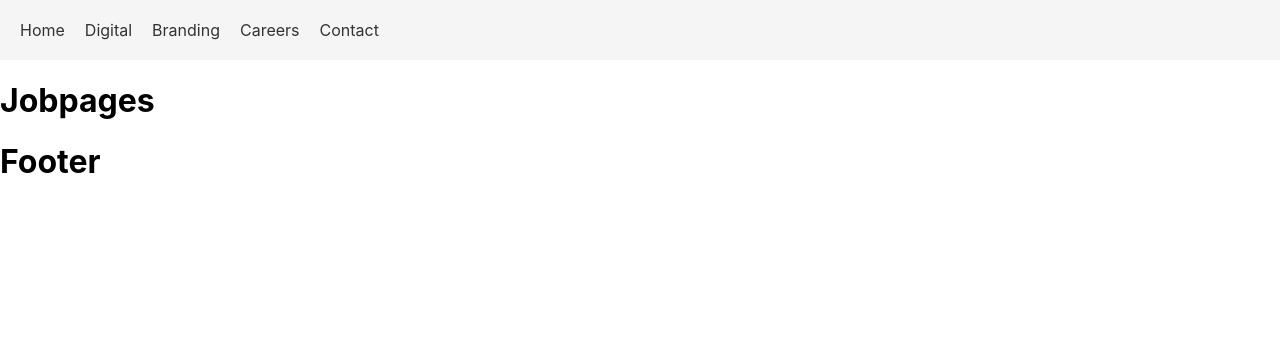
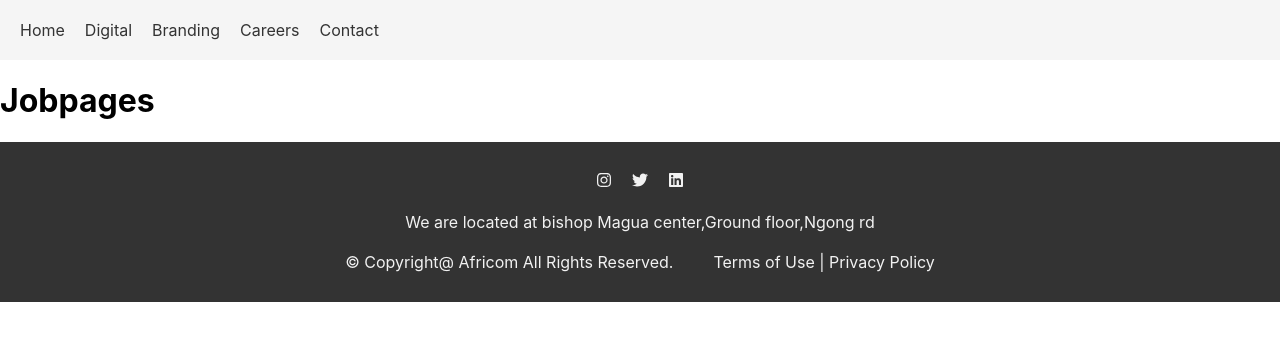
Before and after one commit to JMuhlanga/Africomwebsite, a React (Create React App) app: page /jobpages in a window 1280 px wide. Shown: the top 340 px of the page. Built offline with nearby package versions, Linux system fonts and the light colour scheme.

Commit message:
footer css updated

```diff
--- a/package.json
+++ b/package.json
@@ -3,11 +3,16 @@
   "version": "0.1.0",
   "private": true,
   "dependencies": {
+    "@fortawesome/fontawesome-free": "^6.3.0",
+    "@fortawesome/fontawesome-svg-core": "^6.3.0",
+    "@fortawesome/free-solid-svg-icons": "^6.3.0",
+    "@fortawesome/react-fontawesome": "^0.2.0",
     "@testing-library/jest-dom": "^5.16.5",
     "@testing-library/react": "^13.4.0",
     "@testing-library/user-event": "^13.5.0",
     "react": "^18.2.0",
     "react-dom": "^18.2.0",
+    "react-icons": "^4.7.1",
     "react-router-dom": "^6.8.1",
     "react-scripts": "5.0.1",
     "web-vitals": "^2.1.4"
--- a/src/Components/Footer.js
+++ b/src/Components/Footer.js
@@ -1,11 +1,31 @@
 //create a footer page
 import React, { Component } from 'react';
+import '../Styles/Footer.css';
+
+import { FaInstagram, FaTwitter, FaLinkedin } from "react-icons/fa";
 
 class Footer extends Component {
     render() {
         return (
             <div className="footer">
-                <h1>Footer</h1>
+
+                <div className="socials">
+                    <a href="https://www.instagram.com/africom_kenya/?hl=en" target="_blank" rel="noopener noreferrer"><FaInstagram /></a>
+                    <a href="https://twitter.com/AfricomKenya" target="_blank" rel="noopener noreferrer"><FaTwitter /></a>
+                    <a href="https://www.linkedin.com/company/africom-kenya/" target="_blank" rel="noopener noreferrer"><FaLinkedin /></a>
+                </div>
+
+                <div className="statements">
+                    <p>We are located at bishop Magua center,Ground floor,Ngong rd</p>
+
+                </div>
+
+                <div className="footnotes">
+                    <p>© Copyright@ Africom All Rights Reserved.</p>
+                    <p>Terms of Use | Privacy Policy</p>
+                </div>
+
+
             </div>
         );
     }
--- a/src/Styles/Footer.css
+++ b/src/Styles/Footer.css
@@ -0,0 +1,45 @@
+.footer {
+    display: flex;
+    flex-direction: column;
+    align-items: center;
+    background-color: #333;
+    color: #f2f2f2;
+    padding: 20px 0;
+  }
+  /* socials  */
+
+    .socials {
+        display: flex;
+        justify-content: center;
+        padding: 10px 0;
+    }
+
+    .socials a {
+        color: #f2f2f2;
+        text-decoration: none;
+        padding: 0 10px;
+    }
+
+    .socials a:hover {
+        color: #f2f2f2;
+        text-decoration: underline;
+    }
+
+
+  .statements,
+  .footnotes {
+    display: flex;
+    justify-content: center;
+    padding: 10px 0;
+  }
+
+  .statements p,
+  .footnotes p {
+    margin: 0;
+    padding: 0 20px;
+  }
+
+  .footnotes a {
+    color: #f2f2f2;
+    text-decoration: underline;
+  }
```
Also changed, not shown: 1 other file (tests, documents, lock files or other folders).
